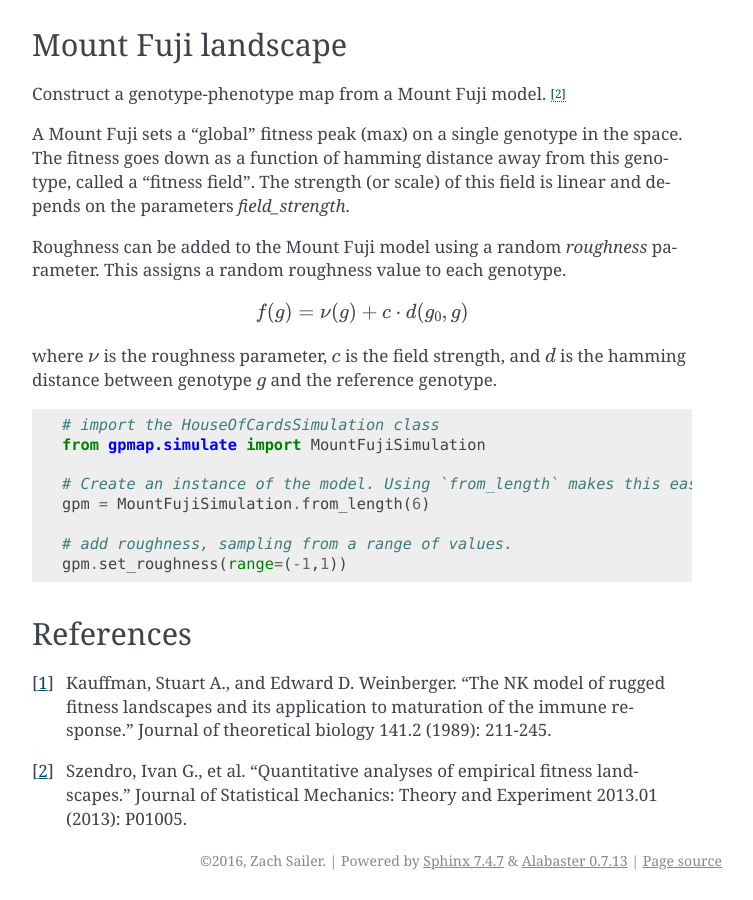
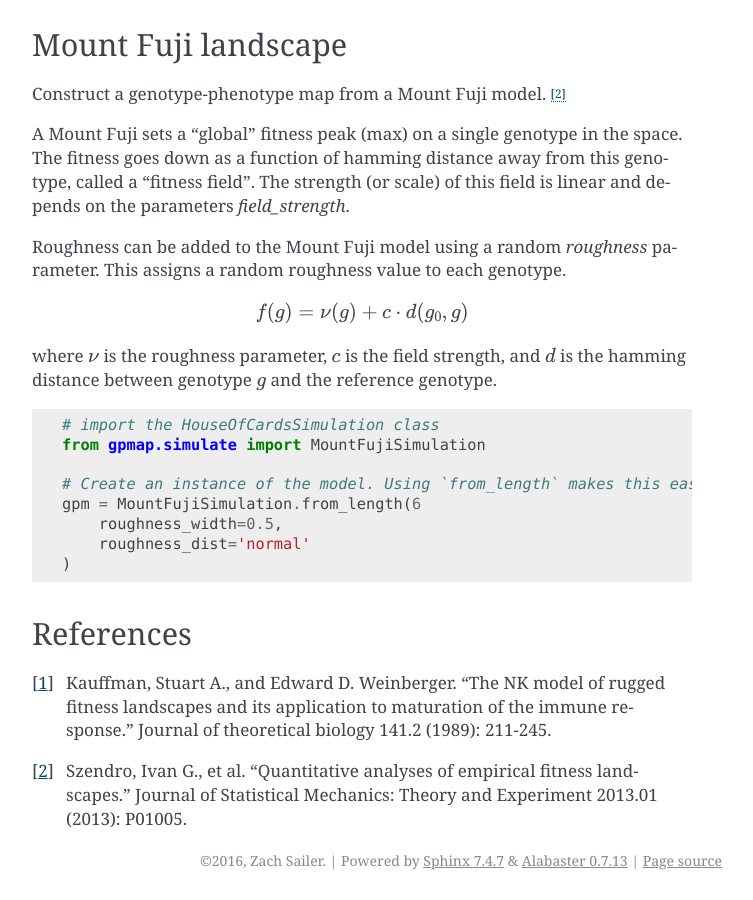
Before and after one commit to harmslab/gpmap, a Sphinx documentation site: the page built from docs/_pages/simulate.rst, in a window 1280 px wide and 900 px high, scrolled down 1024 px. Shown: the whole window, without its empty margins (388-1141 px from the left). Built offline with Sphinx 7.4.7, drawn with Linux system fonts in a browser that asks for light colours.

Commit message:
update docs to change in mt muji

```diff
--- a/docs/_pages/simulate.rst
+++ b/docs/_pages/simulate.rst
@@ -71,10 +71,11 @@ hamming distance between genotype :math:`g` and the reference genotype.
     from gpmap.simulate import MountFujiSimulation
 
     # Create an instance of the model. Using `from_length` makes this easy.
-    gpm = MountFujiSimulation.from_length(6)
+    gpm = MountFujiSimulation.from_length(6
+        roughness_width=0.5,
+        roughness_dist='normal'
+    )
 
-    # add roughness, sampling from a range of values.
-    gpm.set_roughness(range=(-1,1))
 
 References
 ----------
```
